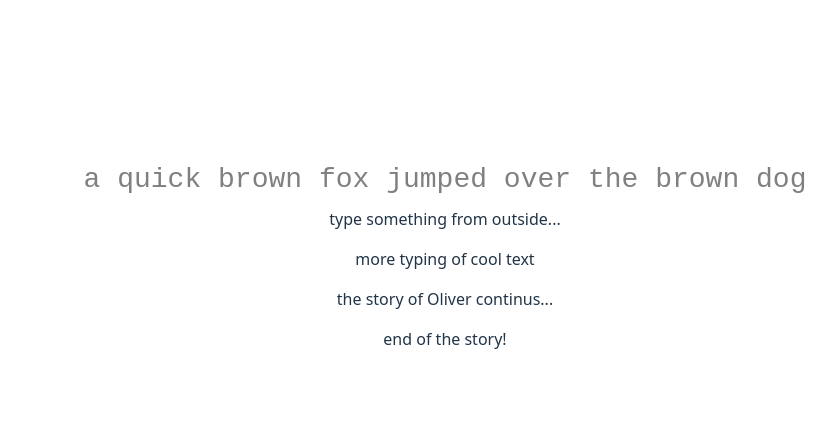
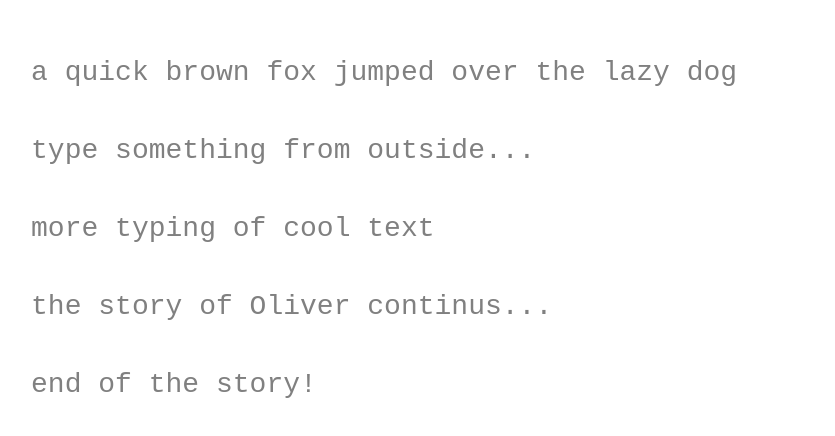
Before and after one commit to codereimagined/typing-ui, a Svelte app: page / in a window 1280 px wide. Shown: the part 178-614 px from the top of the page, without its empty margins (195-1030 px from the left). Built offline with nearby package versions, Linux system fonts and the light colour scheme.

Commit message:
Improve typing style, add cursor and memorize what user had typed before

```diff
--- a/src/App.svelte
+++ b/src/App.svelte
@@ -1,14 +1,16 @@
 <script lang="ts">
   import Typing from './lib/Typing.svelte'
+  import ReadOnly from './lib/ReadOnly.svelte'
 
   const text = [
-    "a quick brown fox jumped over the brown dog",
-    "type something from outside...",
-    "more typing of cool text",
-    "the story of Oliver continus...",
-    "end of the story!"
+    { target: "a quick brown fox jumped over the lazy dog", typed: "" },
+    { target: "type something from outside...", typed: "" },
+    { target: "more typing of cool text", typed: "" },
+    { target: "the story of Oliver continus...", typed: ""},
+    { target: "end of the story!", typed: "" }
   ];
   let index = 0;
+
   function focusNext() {
     if (index < text.length) {
       index += 1;
@@ -29,14 +31,12 @@
 </script>
 
 <main>
-  {#each text.slice(0, index - 1) as item}
-    <p>{item}</p>
+  {#each text.slice(0, index) as item}
+    <ReadOnly targetText="{item.target}" typedText="{item.typed}" />
   {/each}
-  <div class="card">
-    <Typing onFinish={focusNext} onBackspace={focusPrev} />
-  </div>
-  {#each text.slice(index) as item}
-    <p>{item}</p>
+  <Typing onFinish={focusNext} onBackspace={focusPrev} bind:targetText="{text[index].target}" bind:typedText="{text[index].typed}" />
+  {#each text.slice(index+1) as item}
+    <ReadOnly targetText="{item.target}" typedText="{item.typed}" />
   {/each}
 </main>
 
--- /dev/null
+++ b/src/lib/ReadOnly.svelte
@@ -0,0 +1,53 @@
+<script>
+  export let targetText = '';
+  export let typedText = '';
+
+  function getStyle(char, i) {
+    if (i >= typedText.length) {
+      return ''
+    }
+    return typedText[i] === char ? 'correct' : 'incorrect'
+  }
+</script>
+
+<div class="typing-container">
+  <div class="highlighted-text">
+    {#each targetText.split('') as char, i}
+      <span class={getStyle(char, i)}>
+        {char}
+      </span>
+    {/each}
+  </div>
+</div>
+
+<style>
+  .typing-container {
+    position: relative;
+    width: 800px;
+    margin: 50px auto;
+    font-size: 28px;
+    font-family: monospace;
+    padding: .5em;
+  }
+  .highlighted-text {
+    position: absolute;
+    top: 0;
+    left: 0;
+    right: 0;
+    bottom: 0;
+    pointer-events: none; /* Allows clicking through to input */
+    color: gray;
+    white-space: pre-wrap;
+    word-wrap: break-word;
+    text-align: left;
+  }
+  .highlighted-text .correct {
+    font-weight: bold;
+    color: black;
+  }
+  .highlighted-text .incorrect {
+    color: black;
+    font-weight: bold;
+    background-color: red;
+  }
+</style>
--- a/src/lib/Typing.svelte
+++ b/src/lib/Typing.svelte
@@ -1,18 +1,16 @@
 <script>
   export let onFinish;
   export let onBackspace;
-  let targetText = onFinish();
-  let typedText = '';
+  export let targetText;
+  export let typedText;
 
   function handleInput(e) {
     if (e.inputType  === 'deleteContentBackward' && typedText.length === 0) {
-      targetText = onBackspace();
-      typedText = targetText;
+      onBackspace();
     }
     typedText = e.target.value;
     if (typedText.length === targetText.length) {
-      targetText = onFinish();
-      typedText = '';
+      onFinish();
     }
   }
 
@@ -55,6 +53,7 @@
     margin: 50px auto;
     font-size: 28px;
     font-family: monospace;
+    padding: .5em;
   }
   .highlighted-text {
     position: absolute;
@@ -66,6 +65,7 @@
     color: gray;
     white-space: pre-wrap;
     word-wrap: break-word;
+    text-align: left;
   }
   .highlighted-text .correct {
     font-weight: bold;
@@ -80,6 +80,7 @@
     position: absolute;
     top: 0;
     left: 0;
+    right: 0;
     width: 100%;
     border: none;
     background: transparent;
@@ -89,7 +90,7 @@
     white-space: pre-wrap;
     word-wrap: break-word;
     outline: none;
-    caret-color: transparent; /* hide carret */
+    caret-color: red; /* hide carret */
     resize: none;
   }
 </style>
```
